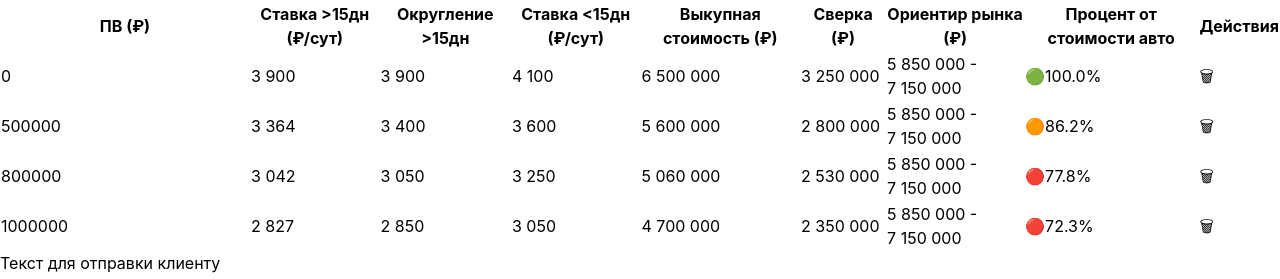
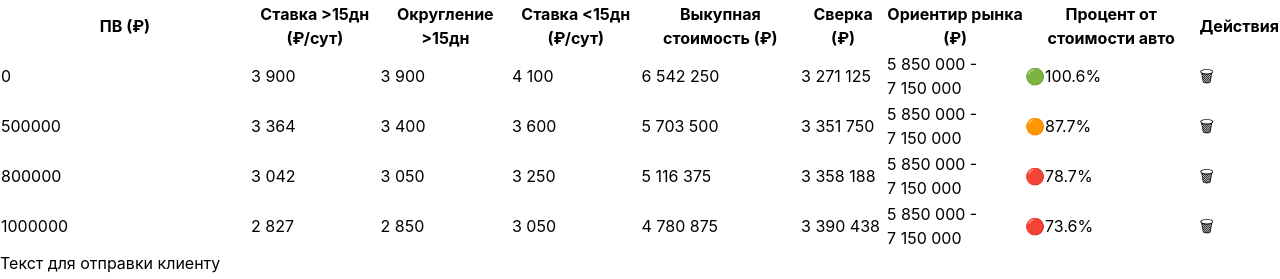
Before and after one commit to leodynamite/pmcalculator, a React (Vite) app: page / in a window 1280 px wide. Shown: the part 335-614 px from the top of the page. Built offline with nearby package versions, Linux system fonts and the light colour scheme.

Commit message:
Fix: Вернуться к правильным формулам из Excel - Выкупная стоимость = ставка × дни × месяцы, Сверка = (выкупная стоимость / 2) + ПВ

```diff
--- a/src/PVCalculator.tsx
+++ b/src/PVCalculator.tsx
@@ -66,11 +66,11 @@ const calculateRow = (
   const rateUnder15 = rateOver15Rounded + diffUnder15
   const rateUnder15Rounded = roundUpTo50(rateUnder15)
 
-  // Выкупная стоимость = стоимость авто - (ПВ × 1.8) (не меньше 0)
-  const totalBuyout = Math.max(0, Math.round(carPrice - pv * 1.8))
+  // Выкупная стоимость = Ставка (округлённая) × Дней в месяце × Срок выкупа
+  const totalBuyout = Math.round(rateOver15Rounded * daysInMonth * months)
 
-  // Сверка = выкупная стоимость / 2
-  const marketCheck = Math.round(totalBuyout / 2)
+  // Сверка = (Выкупная стоимость / 2) + ПВ
+  const marketCheck = Math.round(totalBuyout / 2 + pv)
 
   // Сверка с рынком: диапазон от 0.9×стоимость авто до 1.1×стоимость авто (для ориентира)
   const marketCheckMin = Math.round(carPrice * 0.9)
```
